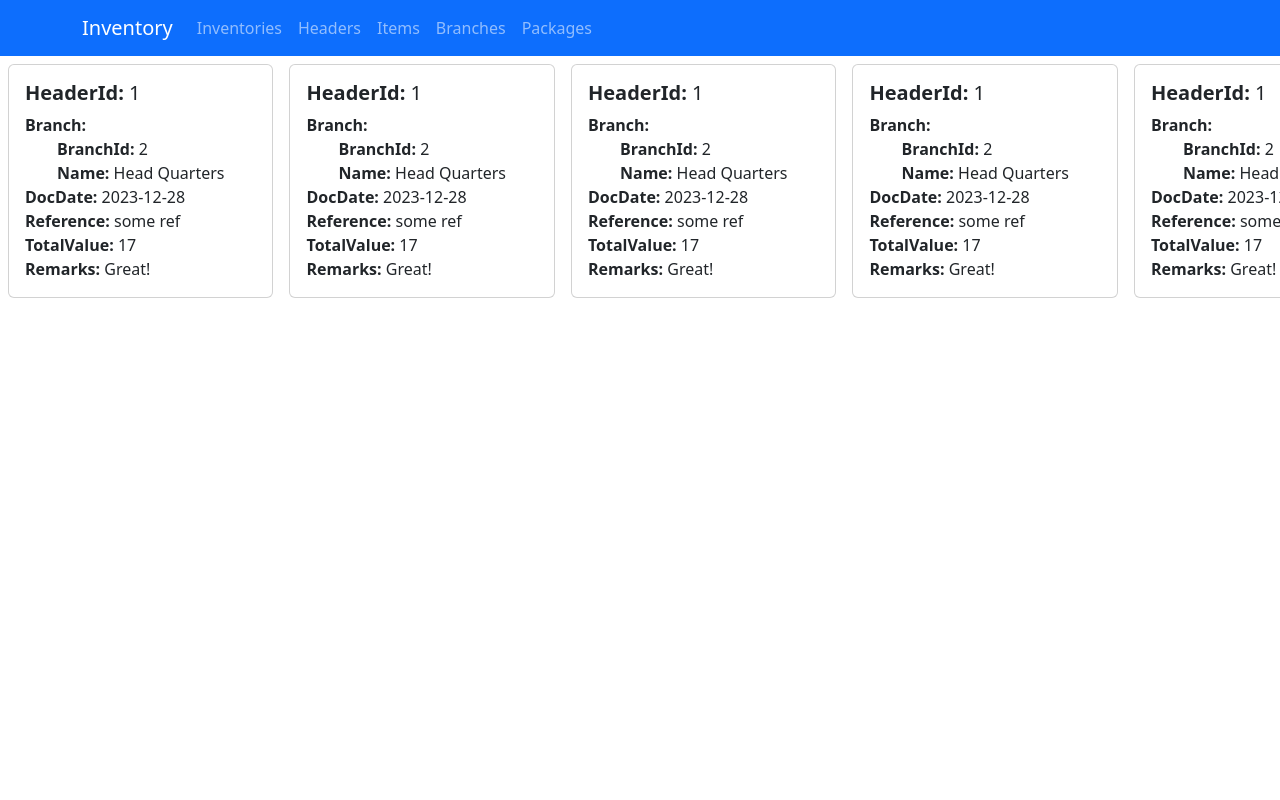
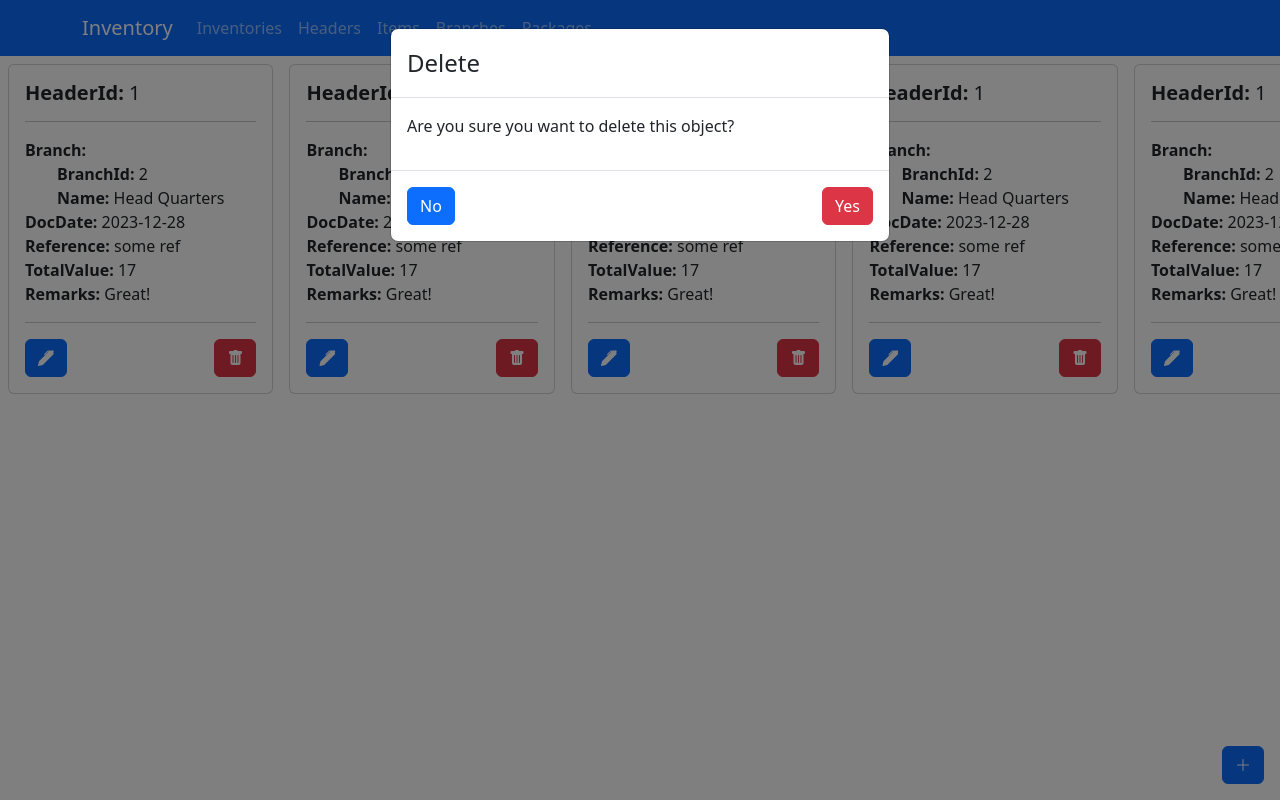
Before and after one commit to ahmed-abdrhmn/InventoryDatabase-React, a React (Vite) app: page /Headers in a window 1280 px wide. Shown: the top 800 px of the page. Built offline with nearby package versions, Linux system fonts and the light colour scheme.

Commit message:
Add buttons and modal, they don't do anything yet

```diff
--- a/package.json
+++ b/package.json
@@ -13,6 +13,7 @@
     "@tanstack/react-query": "^5.13.4",
     "axios": "^1.6.2",
     "bootstrap": "^5.3.2",
+    "bootstrap-icons": "^1.11.2",
     "react": "^18.2.0",
     "react-bootstrap": "^2.9.1",
     "react-dom": "^18.2.0",
--- a/src/App.css
+++ b/src/App.css
@@ -17,3 +17,19 @@ body, html {
 .card-text p {
     margin: 0em;
 }
+
+.button-base {
+    display: flex;
+    justify-content: space-between;
+}
+
+.main-div {
+    white-space: nowrap;
+    margin-top: 4em;
+}
+
+.add-button {
+    position: fixed;
+    bottom: 1em;
+    right: 1em;
+}
--- a/src/App.tsx
+++ b/src/App.tsx
@@ -7,7 +7,7 @@ import { Outlet } from 'react-router-dom';
 
 function App() {
   return <>
-    <div style={{whiteSpace: 'nowrap', marginTop: '4em'}}>
+    <div className="main-div">
       <Outlet />
     </div>
     <MyNavbar />
--- a/src/components/Pages/Header.tsx
+++ b/src/components/Pages/Header.tsx
@@ -1,7 +1,26 @@
-import { ReactNode } from "react";
+import { ReactNode, useState } from "react";
 import { useQuery } from "@tanstack/react-query";
 import Card from "react-bootstrap/Card"
 import { Header, getHeaders } from "../../query/header";
+import Button from 'react-bootstrap/Button';
+import Modal from 'react-bootstrap/Modal'
+
+function DeleteModal({show}:{show:boolean}){
+    return <Modal show={show}>
+        <Modal.Header>
+            <Modal.Title>Delete</Modal.Title>
+        </Modal.Header>
+
+        <Modal.Body>
+            <p>Are you sure you want to delete this object?</p>
+        </Modal.Body>
+
+        <Modal.Footer style={{display:'flex',justifyContent:'space-between'}}>
+            <Button variant="primary">No</Button>
+            <Button variant="danger">Yes</Button>
+        </Modal.Footer>
+    </Modal>
+}
 
 function Headers(): ReactNode[] | ReactNode{
     const {isPending, isError, data, error} = useQuery({queryKey: ['inventory'],queryFn: getHeaders})
@@ -17,13 +36,15 @@ function Headers(): ReactNode[] | ReactNode{
         </>
     }
 
-    //The Card
-    return data.map((i: Header)=> (
-        <Card style={{display: 'inline-block', margin: '0em 0.5em'}}>
+
+    //The list of Cards
+    const Cards = data.map((i: Header)=> (
+        <Card style={{display: 'inline-block', margin: '0em 0.5em'}}> {/*We must use inline style in this context or else it will be overidden internally*/}
             <Card.Body>
                 <Card.Title>
                     <b>HeaderId:</b> {i.inventoryInHeaderId}
                 </Card.Title>
+                <hr />
                 <Card.Text>
                     <p><b>Branch:</b></p>
                     <div>
@@ -35,9 +56,20 @@ function Headers(): ReactNode[] | ReactNode{
                     <p><b>TotalValue:</b> {i.totalValue}</p>
                     <p><b>Remarks:</b> {i.remarks}</p>
                 </Card.Text>
+                <hr />
+                <div className="button-base">
+                    <Button><i className="bi bi-pen-fill"></i></Button>
+                    <Button variant="danger"><i className="bi bi-trash-fill"></i></Button>
+                </div>
             </Card.Body>
-        </Card>
-    ))
+        </Card>))
+
+        //The List of Card + the Add button
+        return <>
+            {Cards}
+            <Button className="add-button"><i className="bi bi-plus-lg"></i></Button>
+            <DeleteModal show={true}/>
+        </>
 }
 
 export default Headers;
--- a/src/main.tsx
+++ b/src/main.tsx
@@ -16,6 +16,7 @@ import Branch from './components/Pages/Branch.tsx';
 import { createBrowserRouter, RouterProvider } from 'react-router-dom';
 
 import 'bootstrap/dist/css/bootstrap.css'
+import 'bootstrap-icons/font/bootstrap-icons.min.css'
 
 //Setting up all the routes that will be used in this application
 const router = createBrowserRouter([
```
Also changed, not shown: 1 other file (tests, documents, lock files or other folders).
